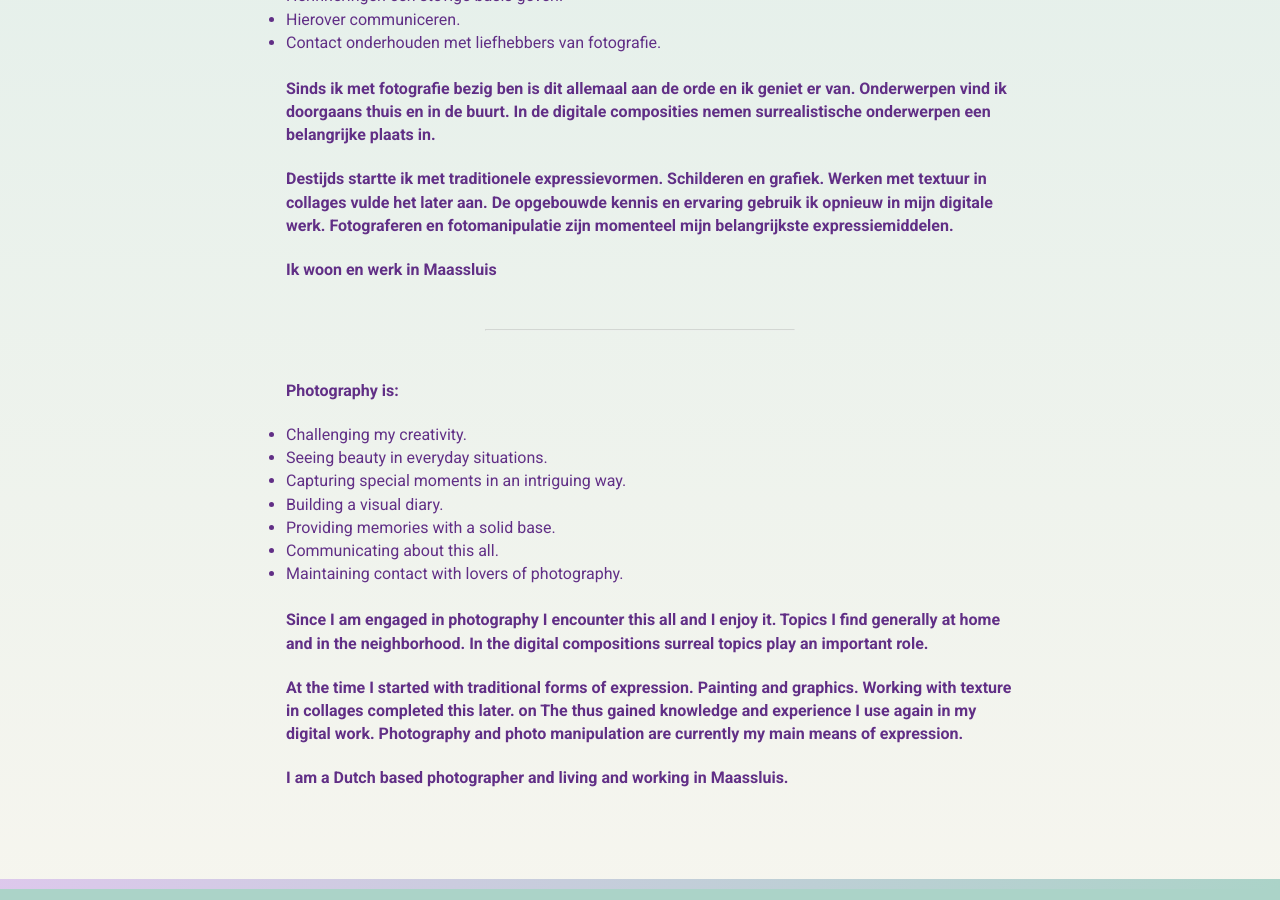
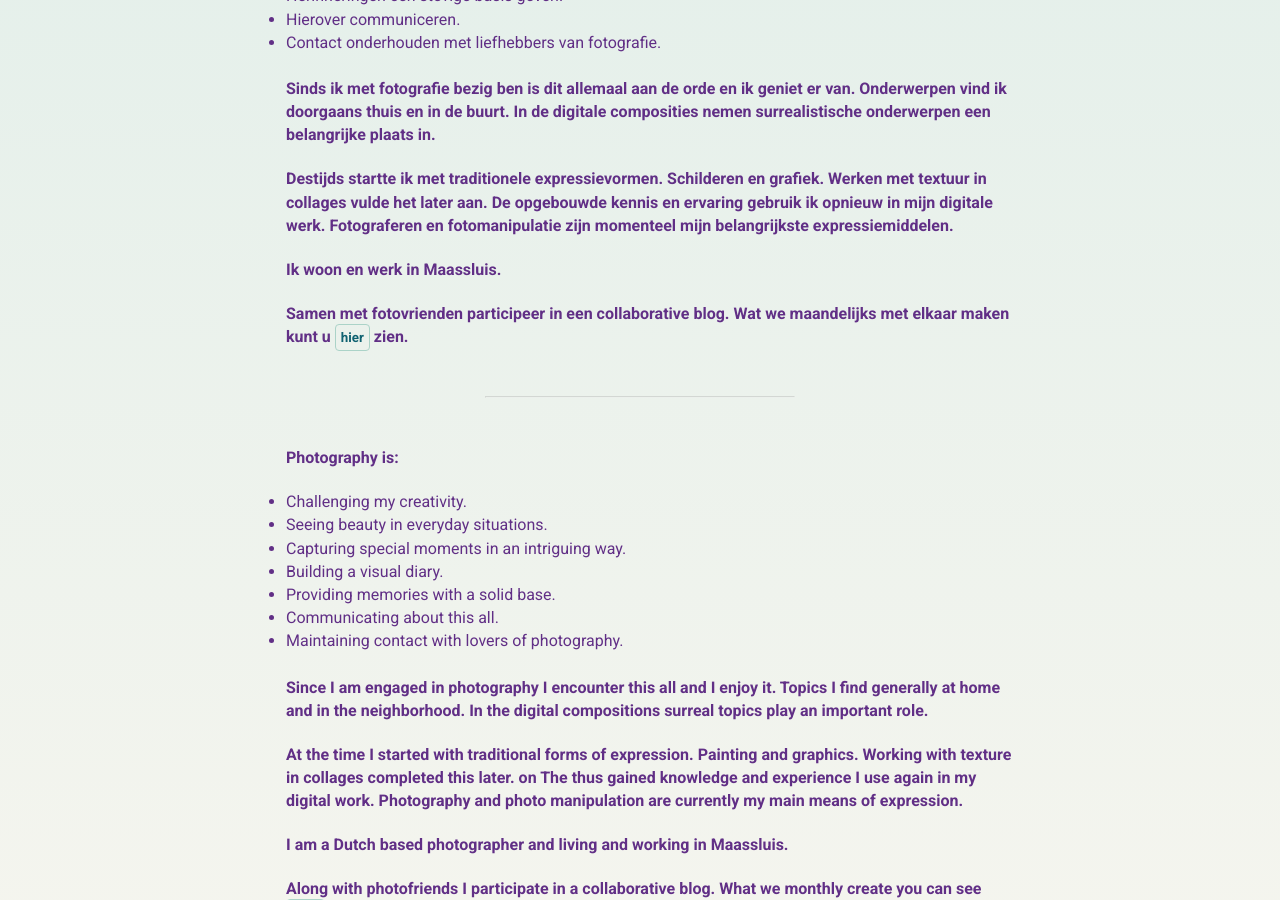
Before and after one commit to hansvanoverbeek/photoblog, a Jekyll site: the page built from about.md, in a window 1280 px wide and 900 px high, scrolled down 520 px. Built offline with Jekyll 4.4.1, drawn with Linux system fonts in a browser that asks for light colours.

Commit message:
Update about.md

```diff
--- a/about.md
+++ b/about.md
@@ -21,7 +21,9 @@ Sinds ik met fotografie bezig ben is dit allemaal aan de orde en ik geniet er va
 
 Destijds startte ik met traditionele expressievormen. Schilderen en grafiek. Werken met textuur in collages vulde het later aan. De opgebouwde kennis en ervaring gebruik ik opnieuw in mijn digitale werk. Fotograferen en fotomanipulatie zijn momenteel mijn belangrijkste expressiemiddelen.
 
-Ik woon en werk in Maassluis
+Ik woon en werk in Maassluis.
+
+Samen met fotovrienden participeer in een collaborative blog. Wat we maandelijks met elkaar maken kunt u [hier](https://12months12pictures.wordpress.com/) zien.
 
 <hr>
 
@@ -42,3 +44,5 @@ Since I am engaged in photography I encounter this all and I enjoy it. Topics I
 At the time I started with traditional forms of expression. Painting and graphics. Working with texture in collages completed this later. on The thus gained knowledge and experience I use again in my digital work. Photography and photo manipulation are currently my main means of expression.
 
 I am a Dutch based photographer and living and working in Maassluis.
+
+Along with photofriends I participate in a collaborative blog.  What we monthly create you can see [here](https//12months12pictures.wordpress.com/).
```
